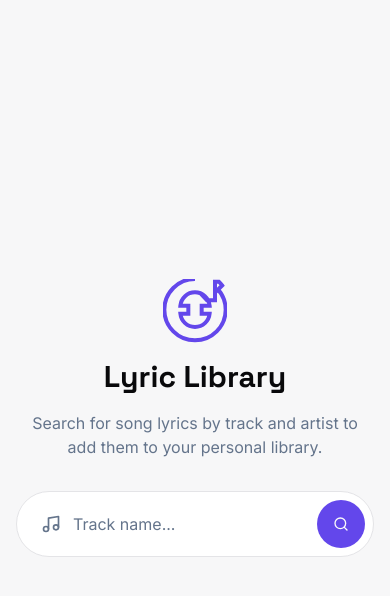
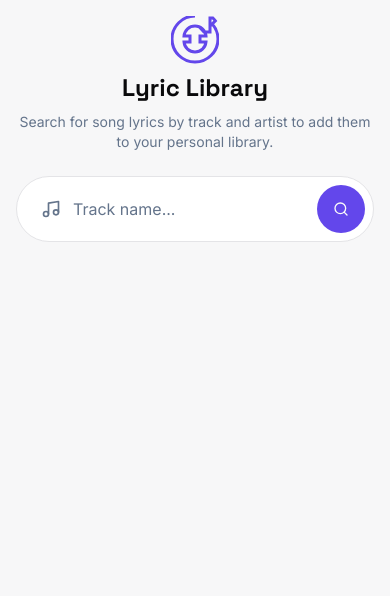
Before and after one commit to CloudSnapManage/lyricland, a Next.js app: page / in a window 390 px wide. Shown: the top 596 px of the page. Built offline with nearby package versions, Linux system fonts and the light colour scheme.

Commit message:
make it responsive

```diff
--- a/src/app/globals.css
+++ b/src/app/globals.css
@@ -86,11 +86,19 @@
 @layer utilities {
   .bookshelf {
       display: grid;
+      grid-template-columns: repeat(auto-fill, minmax(120px, 1fr));
+      gap: 1.5rem 1rem;
+      padding: 1rem 0;
+      perspective: 1000px;
+  }
+  @screen sm {
+    .bookshelf {
       grid-template-columns: repeat(auto-fill, minmax(140px, 1fr));
       gap: 2rem 1rem;
       padding: 1rem;
-      perspective: 1000px;
+    }
   }
+
   .book {
       aspect-ratio: 1 / 1.5;
       border-radius: 4px 6px 6px 4px;
@@ -131,7 +139,7 @@
   .book-title {
       font-family: var(--font-headline), sans-serif;
       font-weight: 700;
-      font-size: 1rem;
+      font-size: 0.875rem;
       text-shadow: 1px 1px 3px rgba(0,0,0,0.4);
       max-height: 60%;
       overflow: hidden;
@@ -140,6 +148,12 @@
       display: -webkit-box;
       -webkit-box-orient: vertical;
   }
+  @screen sm {
+    .book-title {
+        font-size: 1rem;
+    }
+  }
+
   .book-artist {
       font-size: 0.75rem;
       opacity: 0.9;
--- a/src/app/page.tsx
+++ b/src/app/page.tsx
@@ -92,15 +92,15 @@ export default function Home() {
   };
 
   return (
-    <div className="flex flex-col items-center justify-center min-h-dvh bg-background text-foreground p-4 font-body">
+    <div className="flex flex-col items-center justify-start sm:justify-center min-h-dvh bg-background text-foreground p-4 sm:p-6 font-body">
 
-        <div className="w-full max-w-2xl flex flex-col items-center gap-8">
-            <div className="flex flex-col items-center gap-4 text-primary">
-                <svg width="64" height="64" viewBox="0 0 24 24" fill="none" xmlns="http://www.w3.org/2000/svg" stroke="currentColor" strokeWidth="1.5">
+        <div className="w-full max-w-2xl flex flex-col items-center gap-6 sm:gap-8">
+            <div className="flex flex-col items-center gap-2 text-center text-primary">
+                <svg width="56" height="56" viewBox="0 0 24 24" fill="none" xmlns="http://www.w3.org/2000/svg" stroke="currentColor" strokeWidth="1.5" className="h-12 w-12 sm:h-16 sm:w-16">
                     <path d="M12 1.5C5.64873 1.5 0.5 6.64873 0.5 13C0.5 19.3513 5.64873 24.5 12 24.5C18.3513 24.5 23.5 19.3513 23.5 13C23.5 10.1561 22.446 7.55416 20.6924 5.5H19.5V2.5H20.9381C21.4029 2.94028 21.8213 3.41803 22.1864 3.92601L19.5 6.61237V9.5H16.5L14.0739 6.88763C13.4344 6.67876 12.7312 6.5 12 6.5C9.09841 6.5 6.7844 8.68069 6.51706 11.5H9.5V14.5H6.51706C6.7844 17.3193 9.09841 19.5 12 19.5C14.9016 19.5 17.2156 17.3193 17.4829 14.5H14.5V11.5H17.4829C17.2156 8.68069 14.9016 6.5 12 6.5" transform="translate(-0.000003, -1.5)"/>
                 </svg>
-                <h1 className="font-headline text-3xl font-bold text-foreground">Lyric Library</h1>
-                 <p className="text-muted-foreground text-center max-w-md">Search for song lyrics by track and artist to add them to your personal library.</p>
+                <h1 className="font-headline text-2xl sm:text-3xl font-bold text-foreground">Lyric Library</h1>
+                 <p className="text-muted-foreground text-center max-w-md text-sm sm:text-base">Search for song lyrics by track and artist to add them to your personal library.</p>
             </div>
 
             <form action={formAction} className="w-full" onFocus={handleFocus} onBlur={handleBlur}>
@@ -166,10 +166,10 @@ export default function Home() {
 
             {/* Library Bookshelf */}
             {library.length > 0 && (
-                <div className="w-full mt-12">
+                <div className="w-full mt-8 sm:mt-12">
                     <div className="flex items-center gap-2 mb-4">
-                        <Library className="h-6 w-6 text-primary" />
-                        <h2 className="text-2xl font-bold text-foreground">Your Library</h2>
+                        <Library className="h-5 w-5 sm:h-6 sm:w-6 text-primary" />
+                        <h2 className="text-xl sm:text-2xl font-bold text-foreground">Your Library</h2>
                     </div>
                     <div className="bookshelf">
                         {library.map((item, index) => (
```
